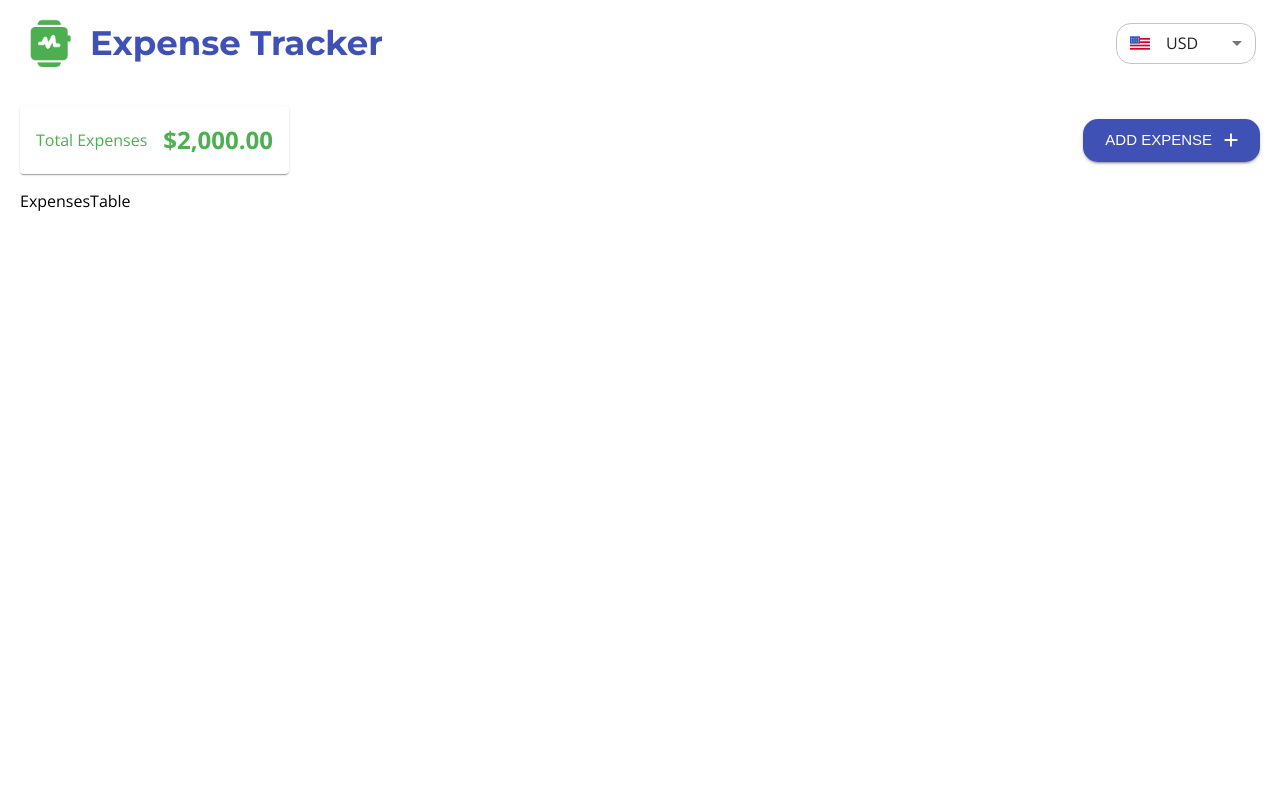
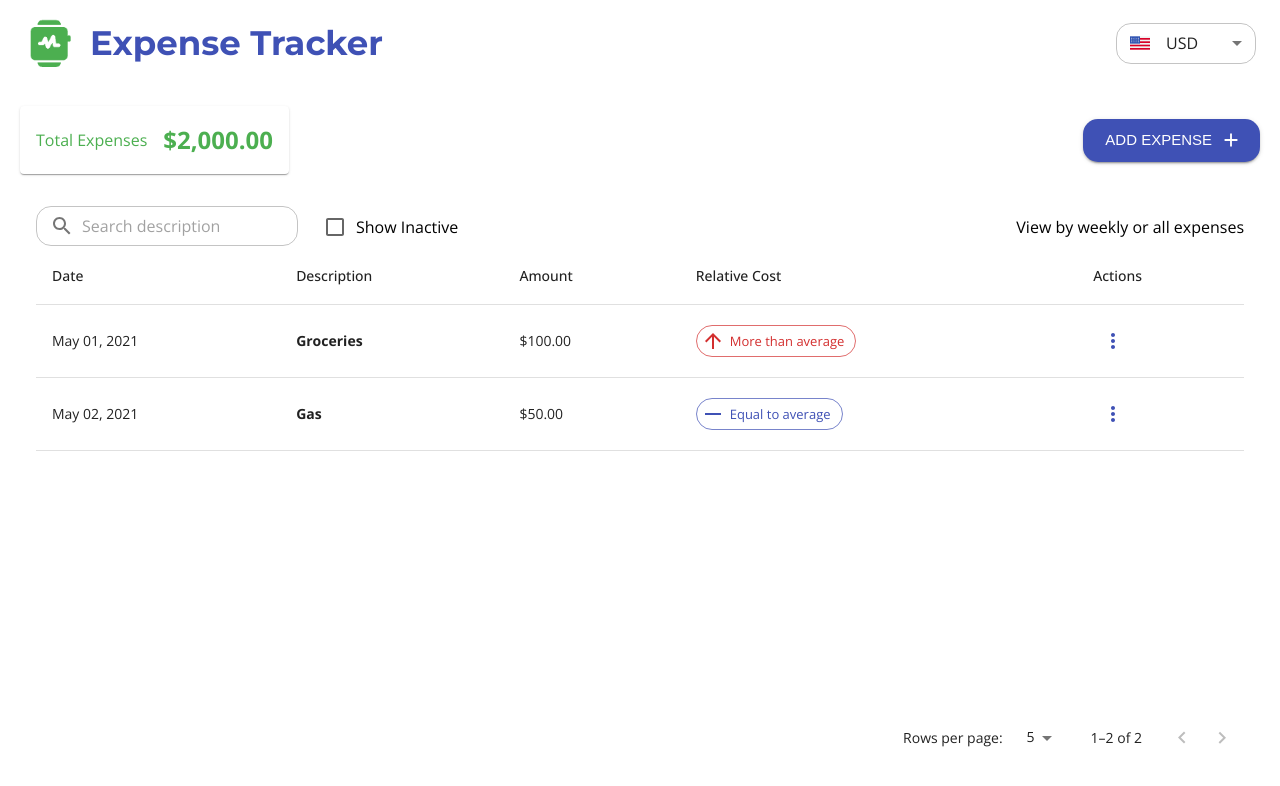
Before and after one commit to sian022/expense-tracker, a React (Vite) app in the folder client/: page / in a window 1280 px wide. Shown: the top 786 px of the page. Built offline with nearby package versions, Linux system fonts and the light colour scheme.

Commit message:
feat: initial table layout with search, inactive filters, and actions

```diff
--- a/client/package.json
+++ b/client/package.json
@@ -15,6 +15,7 @@
     "@mui/icons-material": "^5.16.0",
     "@mui/material": "^5.16.0",
     "@reduxjs/toolkit": "^2.2.6",
+    "moment": "^2.30.1",
     "react": "^18.3.1",
     "react-dom": "^18.3.1",
     "react-redux": "^9.1.2",
--- a/client/src/components/expenses/ExpensesTable.jsx
+++ b/client/src/components/expenses/ExpensesTable.jsx
@@ -1,5 +1,156 @@
+import {
+  Checkbox,
+  Chip,
+  FormControlLabel,
+  IconButton,
+  InputAdornment,
+  Stack,
+  Table,
+  TableBody,
+  TableCell,
+  TableContainer,
+  TableHead,
+  TablePagination,
+  TableRow,
+  TextField,
+} from "@mui/material";
+import moment from "moment";
+import { useState } from "react";
+import useCurrency from "../../hooks/useCurrency";
+import {
+  ArrowDownward,
+  ArrowUpward,
+  HorizontalRule,
+  MoreVert,
+  Search,
+} from "@mui/icons-material";
+import { useSelector } from "react-redux";
+import { dummyExpenses } from "../../utils/dummy";
+
 const ExpensesTable = () => {
-  return <div>ExpensesTable</div>;
+  const currency = useCurrency();
+
+  const selectedCurrency = useSelector((state) => state.currency.currency);
+
+  const [page, setPage] = useState(0);
+  const [rowsPerPage, setRowsPerPage] = useState(5);
+  const [search, setSearch] = useState("");
+  const [isActive, setIsActive] = useState(true);
+
+  const averageExpense = dummyExpenses.reduce((acc, expense) => {
+    return (acc + expense.amount) / dummyExpenses.length;
+  }, 0);
+
+  // Handle Chip
+  const handleRelativeCost = (amount) => {
+    if (amount > averageExpense) {
+      return {
+        label: "More than average",
+        color: "error",
+        icon: <ArrowUpward />,
+      };
+    } else if (amount === averageExpense) {
+      return {
+        label: "Equal to average",
+        color: "primary",
+        icon: <HorizontalRule />,
+      };
+    } else {
+      return {
+        label: "Less than average",
+        color: "success",
+        icon: <ArrowDownward />,
+      };
+    }
+  };
+
+  return (
+    <Stack bgcolor="#fff" borderRadius="15px" flex={1} padding={2}>
+      <Stack direction="row" justifyContent="space-between" alignItems="center">
+        <Stack direction="row" spacing={2}>
+          <TextField
+            type="search"
+            size="small"
+            placeholder="Search description"
+            InputProps={{
+              startAdornment: (
+                <InputAdornment position="start">
+                  <Search />
+                </InputAdornment>
+              ),
+            }}
+            value={search}
+            onChange={(e) => setSearch(e.target.value)}
+          />
+
+          <FormControlLabel
+            control={
+              <Checkbox
+                checked={!isActive}
+                onChange={(e) => setIsActive(!e.target.checked)}
+              />
+            }
+            label="Show Inactive"
+          />
+        </Stack>
+
+        <Stack direction="row" spacing={1} alignItems="center">
+          View by weekly or all expenses
+        </Stack>
+      </Stack>
+
+      <TableContainer sx={{ flex: 1 }}>
+        <Table>
+          <TableHead>
+            <TableRow>
+              <TableCell>Date</TableCell>
+              <TableCell>Description</TableCell>
+              <TableCell>Amount</TableCell>
+              <TableCell>Relative Cost</TableCell>
+              <TableCell>Actions</TableCell>
+            </TableRow>
+          </TableHead>
+
+          <TableBody>
+            {dummyExpenses.map((expense) => (
+              <TableRow key={expense.id}>
+                <TableCell>
+                  {moment(expense.date).format("MMM DD, YYYY")}
+                </TableCell>
+                <TableCell sx={{ fontWeight: "700" }}>
+                  {expense.description}
+                </TableCell>
+                <TableCell>
+                  {currency(expense.amount, selectedCurrency)}
+                </TableCell>
+                <TableCell>
+                  <Chip
+                    variant="outlined"
+                    {...handleRelativeCost(expense.amount)}
+                  />
+                </TableCell>
+
+                <TableCell>
+                  <IconButton color="primary">
+                    <MoreVert />
+                  </IconButton>
+                </TableCell>
+              </TableRow>
+            ))}
+          </TableBody>
+        </Table>
+      </TableContainer>
+      <TablePagination
+        component="div"
+        count={dummyExpenses.length || 0}
+        page={page}
+        rowsPerPage={rowsPerPage}
+        onPageChange={(_, newPage) => setPage(newPage)}
+        onRowsPerPageChange={(e) => setRowsPerPage(e.target.value)}
+        rowsPerPageOptions={[5, 10, 25, { label: "All", value: -1 }]}
+      />
+    </Stack>
+  );
 };
 
 export default ExpensesTable;
--- /dev/null
+++ b/client/src/utils/dummy.js
@@ -0,0 +1,14 @@
+export const dummyExpenses = [
+  {
+    id: 1,
+    date: "2021-05-01",
+    description: "Groceries",
+    amount: 100,
+  },
+  {
+    id: 2,
+    date: "2021-05-02",
+    description: "Gas",
+    amount: 50,
+  },
+];
```
Also changed, not shown: 1 other file (tests, documents, lock files or other folders).
